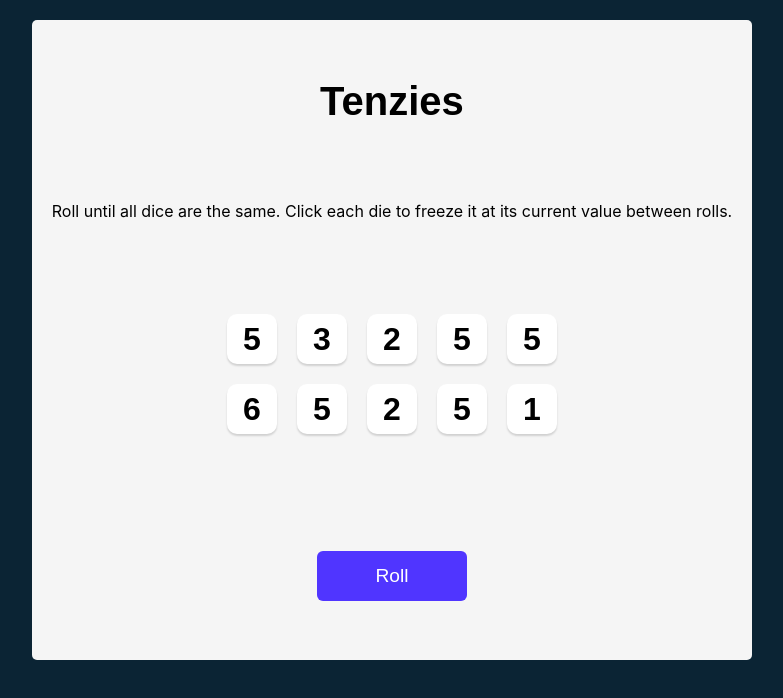
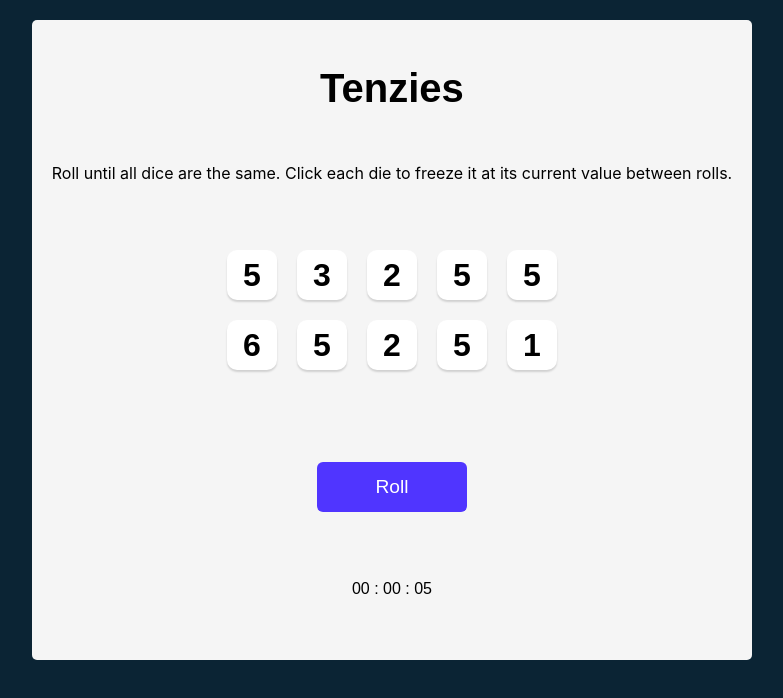
Before and after one commit to karthik-Prathipati/tenzies, a React (Create React App) app: page / in a window 1280 px wide. Shown: the top 698 px of the page, without its empty margins (248-1031 px from the left). Built offline with nearby package versions, Linux system fonts and the light colour scheme.

Commit message:
created a timer now calculate the low time

```diff
--- a/src/App.js
+++ b/src/App.js
@@ -11,13 +11,19 @@ export default function App() {
   // time state that used to change on the basis of tenzies not working
   // const [record, setRecord] = React.useState(0)
   // var startTime = 0;
-
+  const [stop, setStop] = React.useState(false)
+  const [time, setTime] = React.useState({
+    seconds: 0,
+    minutes: 0,
+    hours: 0,
+  })
   React.useEffect(() => {
     const allHeld = dice.every(die => die.isHeld)
     const firstValue = dice[0].value
     const allSameValue = dice.every(die => die.value === firstValue)
     if (allHeld && allSameValue) {
       setTenzies(true)
+      setStop(true)
     }
   }, [dice])
   // use effect for time is showing errors and not displaying any time just showing NaN
@@ -36,6 +42,40 @@ export default function App() {
   //     })
   //   }
   // }, [tenzies])
+  React.useEffect(() => {
+    setStop(false);
+    const advanceTime = () => {
+
+      setTimeout(() => {
+
+        let nSeconds = time.seconds;
+        let nMinutes = time.minutes;
+        let nHours = time.hours;
+
+        nSeconds++;
+
+        if (nSeconds > 59) {
+          nMinutes++;
+          nSeconds = 0;
+        }
+        if (nMinutes > 59) {
+          nHours++;
+          nMinutes = 0;
+        }
+        if (nHours > 24) {
+          nHours = 0;
+        }
+
+        !stop && setTime({ seconds: nSeconds, minutes: nMinutes, hours: nHours });
+      }, 1000);
+    };
+    advanceTime();
+
+    return () => {
+      //final time:
+      setStop(true)
+    };
+  }, [time]);
 
   function generateNewDie() {
     return {
@@ -63,6 +103,7 @@ export default function App() {
       }))
     } else {
       setTenzies(false)
+      setStop(false)
       setDice(allNewDice())
     }
   }
@@ -108,6 +149,15 @@ export default function App() {
         </p>
 
       </div> */}
+      <div className='time'>
+        <p>
+          {`
+          ${time.hours < 10 ? '0' + time.hours : time.hours} :
+          ${time.minutes < 10 ? '0' + time.minutes : time.minutes} :
+          ${time.seconds < 10 ? '0' + time.seconds : time.seconds}
+        `}
+        </p>
+      </div>
     </main>
   )
 }
```
